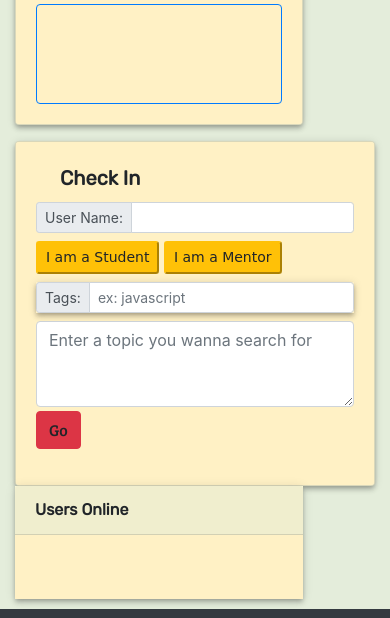
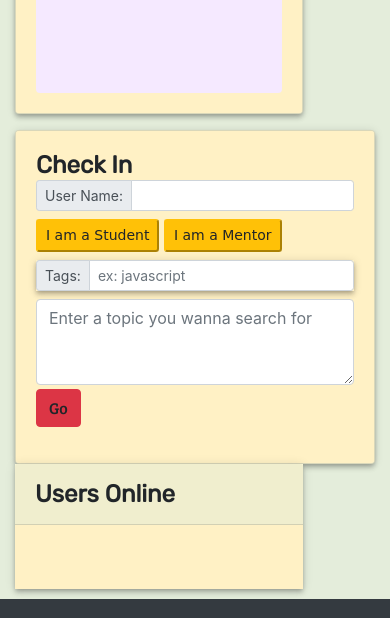
Before and after one commit to PutinCake/Coders-Corner, a plain HTML site: page index.html in a window 390 px wide. Shown: the part 722-1340 px from the top of the page. Drawn offline with nearby package versions, Linux system fonts and the light colour scheme; no server answers; a web font is replaced by a local one.

Commit message:
new looking

```diff
--- a/assets/css/style.css
+++ b/assets/css/style.css
@@ -44,6 +44,8 @@
 .card-title{
   font-family: 'Rubik', sans-serif;
   font-weight: bolder;
+  font-size: 40px;
+  margin: 0 auto;
 }
 
 .btn{
@@ -127,7 +129,11 @@ iframe{
   height: 100px;
   width: 100%;
   color: rgb(58, 52, 52);
+  background-color: #f5e9ff;
 }
+
+
+
 
 /* animation circle */
 h1.ml8 {
@@ -399,3 +405,14 @@ h1.ml8 {
     background-color: #4f7b86;
     -webkit-border-radius: 4px;
 }
+
+/* medie */
+@media screen and (max-width: 1200px){
+  .card-title{
+    font-size:1.5rem;
+  }
+
+  .card-text{
+    font-size:1rem;
+  }
+}
--- a/index.html
+++ b/index.html
@@ -65,7 +65,7 @@
                     <div id="card1" class="card shadow shadow-nohover mb-3" style="max-width: 18rem;">
                         <div class="card-body text-secondary">
                             <h5 class="card-title">Your Status</h5>
-                            <h3 id="status" class="card-text border border-primary rounded mx-auto pl-2"></h3>
+                            <h3 id="status" class="card-text border-0 rounded mx-auto pl-2 statuInfo text-center"></h3>
                         </div>
                     </div>
                     <div id="gif">
```
